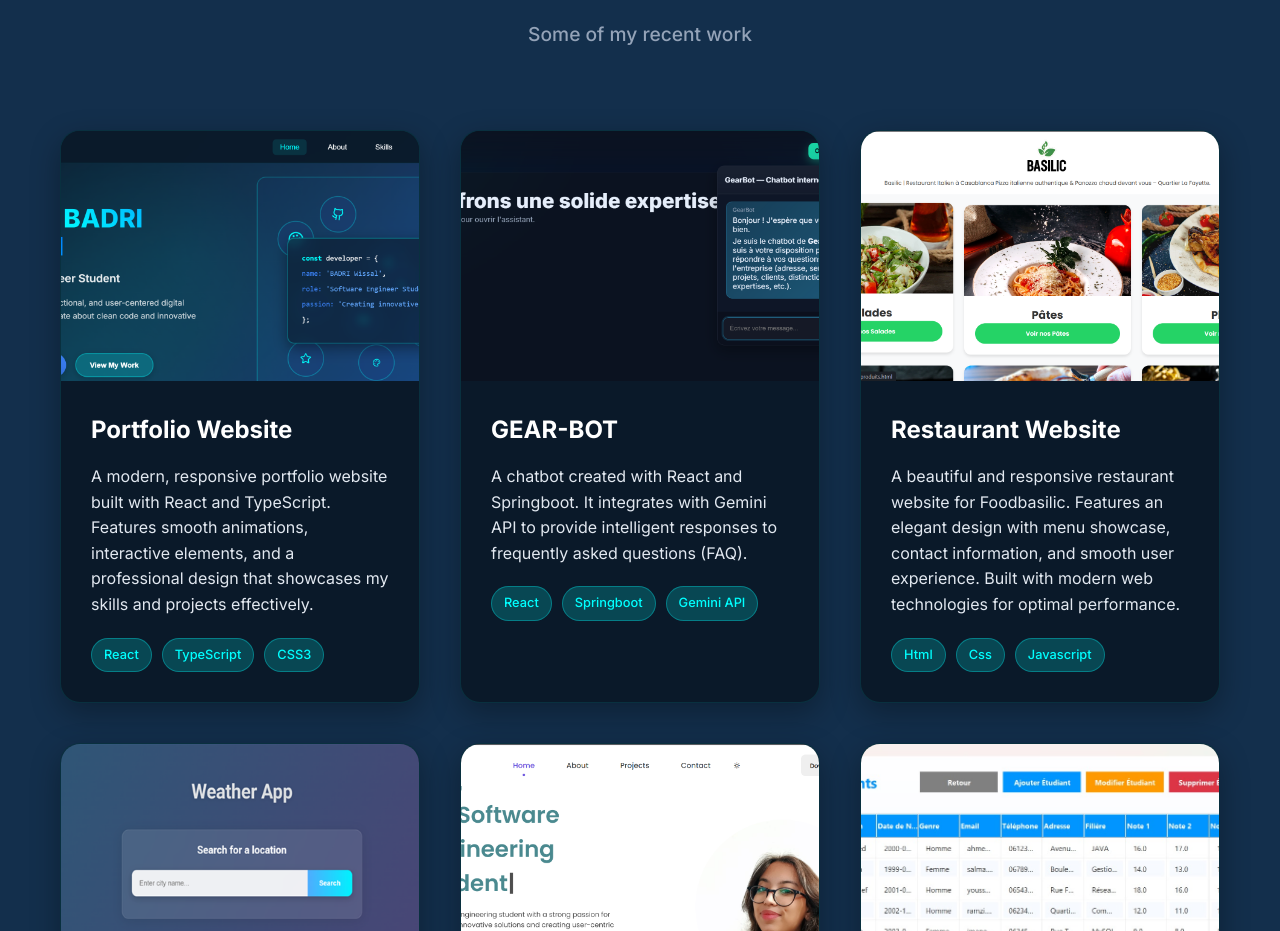
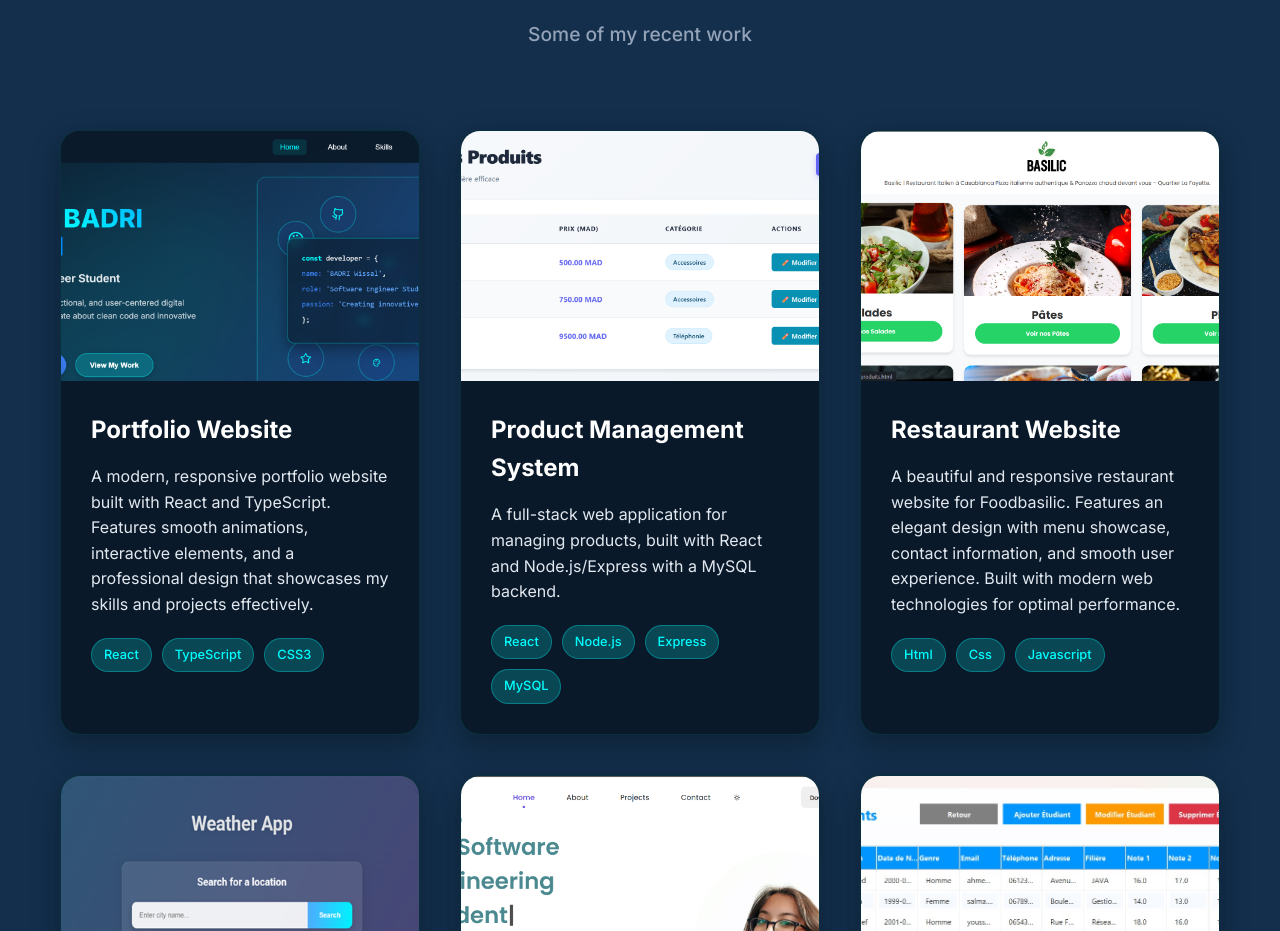
Before and after one commit to Wissal-badri/Portify, a React (Create React App) app: page / in a window 1280 px wide. Shown: the part 2920-3851 px from the top of the page. Built offline with nearby package versions, Linux system fonts and the light colour scheme.

Commit message:
Projects change

```diff
--- a/src/App.tsx
+++ b/src/App.tsx
@@ -86,12 +86,12 @@
     },
     {
       id: 2,
-      title: "GEAR-BOT",
+      title: "Product Management System",
       description:
-        "A chatbot created with React and Springboot. It integrates with Gemini API to provide intelligent responses to frequently asked questions (FAQ).",
-      technologies: ["React", "Springboot", "Gemini API"],
-      image: "./assets/gear9.png",
-      github: "https://github.com/Wissal-badri/Gearbot",
+        "A full-stack web application for managing products, built with React and Node.js/Express with a MySQL backend.",
+      technologies: ["React", "Node.js", "Express", "MySQL"],
+      image: "./assets/productmanagement.png",
+      github: "https://github.com/Wissal-badri/Product_management",
       featured: false,
     },
     {
```
Also changed, not shown: public/assets/productmanagement.png (added).
